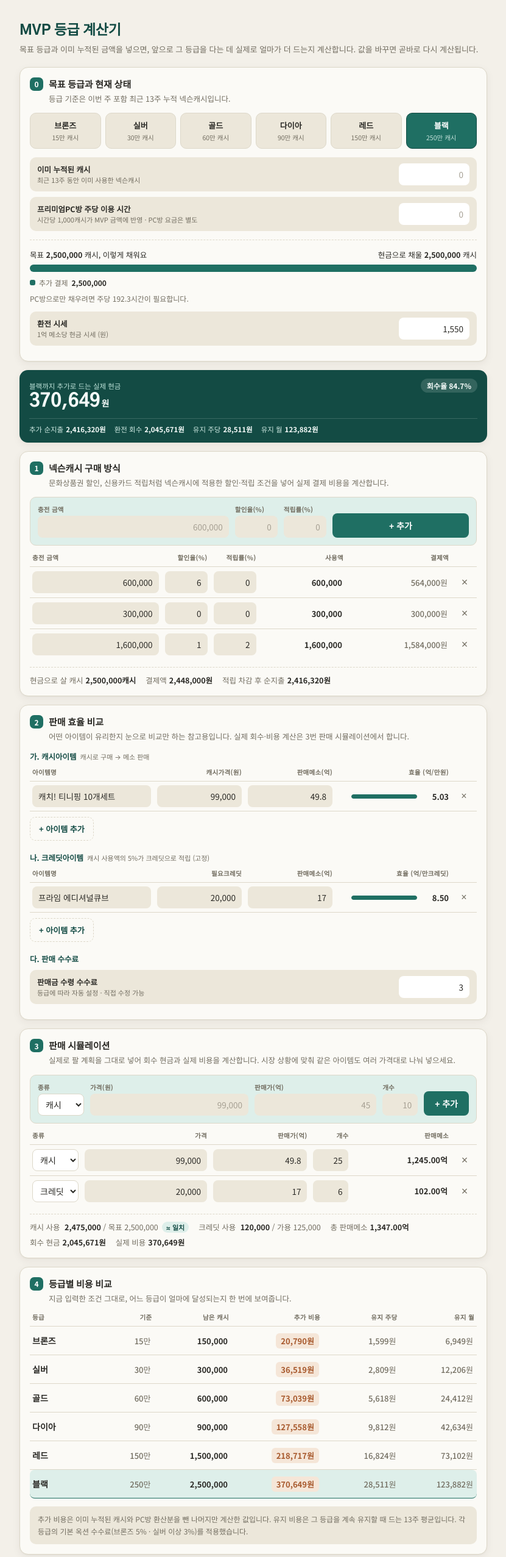
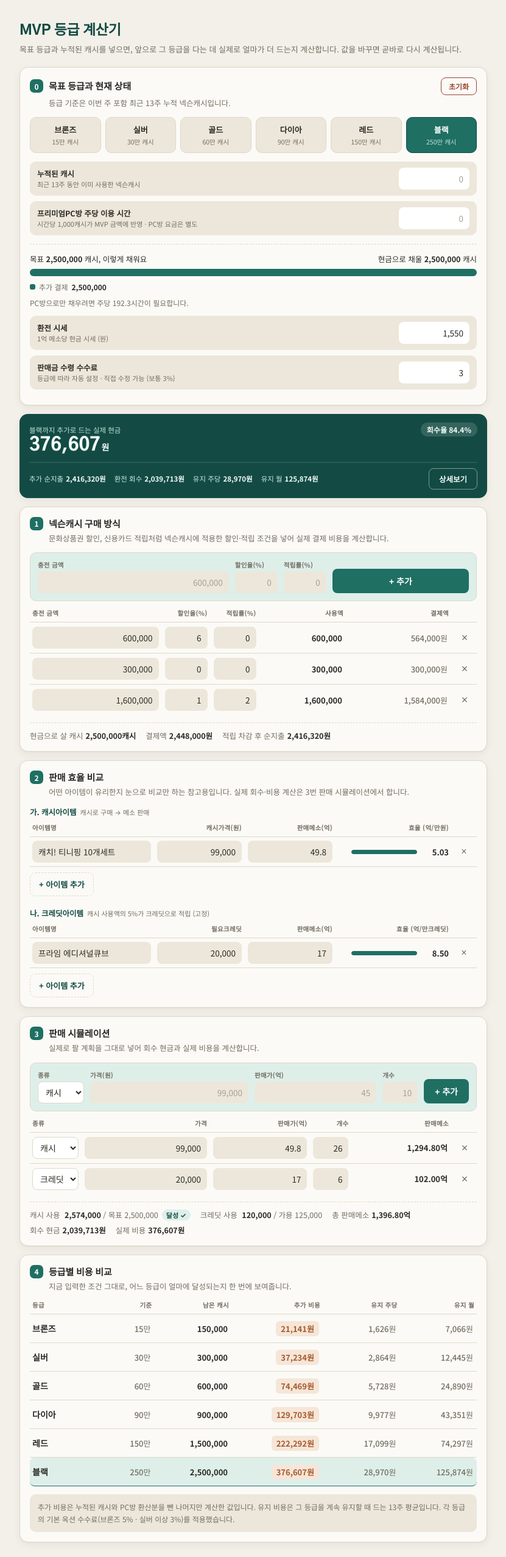
Before and after one commit to TakHoYeong/MVP-grade-calculator, a React (Vite) app: page / in a window 1280 px wide. Shown: the top 2554 px of the page at 61% size, without its empty margins (224-1055 px from the left). Built offline with nearby package versions, Linux system fonts and the light colour scheme.

Commit message:
chore: 푸터 복구·수수료 0번 이동·초기화 확인팝업·용어 통일·죽은코드 제거

```diff
--- a/src/App.tsx
+++ b/src/App.tsx
@@ -1,10 +1,11 @@
-import { useMemo } from 'react';
+import { useMemo, useState } from 'react';
 import { Breakdown } from './components/Breakdown';
 import { Card } from './components/Card';
 import { GradeCompareTable } from './components/GradeCompareTable';
 import { GradePicker } from './components/GradePicker';
 import { InlineField } from './components/InlineField';
 import { ItemTable } from './components/ItemTable';
+import { Modal } from './components/Modal';
 import { ResultBar } from './components/ResultBar';
 import { SaleSim } from './components/SaleSim';
 import { TargetComposition } from './components/TargetComposition';
@@ -42,20 +43,32 @@ export default function App() {
   );
   const maintenance = useMemo(() => calculate(state, grade.req, fee, 0), [state, grade.req, fee]);
 
+  const [detailOpen, setDetailOpen] = useState(false);
+  const [confirmReset, setConfirmReset] = useState(false);
+
   return (
     <div className="wrap">
       <h1 className="page-title">MVP 등급 계산기</h1>
       <p className="lede">
-        목표 등급과 이미 누적된 금액을 넣으면, 앞으로 그 등급을 다는 데 실제로 얼마가 더 드는지
+        목표 등급과 누적된 캐시를 넣으면, 앞으로 그 등급을 다는 데 실제로 얼마가 더 드는지
         계산합니다. 값을 바꾸면 곧바로 다시 계산됩니다.
       </p>
 
       {/* 0단계 */}
-      <Card step={0} title="목표 등급과 현재 상태" desc="등급 기준은 이번 주 포함 최근 13주 누적 넥슨캐시입니다.">
+      <Card
+        step={0}
+        title="목표 등급과 현재 상태"
+        desc="등급 기준은 이번 주 포함 최근 13주 누적 넥슨캐시입니다."
+        headerRight={
+          <button type="button" className="danger-btn" onClick={() => setConfirmReset(true)}>
+            초기화
+          </button>
+        }
+      >
         <GradePicker value={state.grade} onChange={setGrade} />
 
         <InlineField
-          label="이미 누적된 캐시"
+          label="누적된 캐시"
           hint="최근 13주 동안 이미 사용한 넥슨캐시"
           value={state.alreadyCash}
           placeholder="0"
@@ -84,9 +97,20 @@ export default function App() {
           comma
           onChange={(v) => patch({ exRate: v })}
         />
+        <InlineField
+          label="판매금 수령 수수료"
+          hint="등급에 따라 자동 설정 · 직접 수정 가능 (보통 3%)"
+          value={state.feeRate}
+          onChange={(v) => patch({ feeRate: v })}
+        />
       </Card>
 
-      <ResultBar grade={grade} result={result} maintenance={maintenance} />
+      <ResultBar
+        grade={grade}
+        result={result}
+        maintenance={maintenance}
+        onDetail={() => setDetailOpen(true)}
+      />
 
       {/* 1단계 */}
       <Card
@@ -152,21 +176,13 @@ export default function App() {
           onRemove={(id) => removeItem('creditItems', id)}
           onAdd={() => addItem('creditItems')}
         />
-
-        <h3 className="subhead">다. 판매 수수료</h3>
-        <InlineField
-          label="판매금 수령 수수료"
-          hint="등급에 따라 자동 설정 · 직접 수정 가능"
-          value={state.feeRate}
-          onChange={(v) => patch({ feeRate: v })}
-        />
       </Card>
 
       {/* 3단계 */}
       <Card
         step={3}
         title="판매 시뮬레이션"
-        desc="실제로 팔 계획을 그대로 넣어 회수 현금과 실제 비용을 계산합니다. 시장 상황에 맞춰 같은 아이템도 여러 가격대로 나눠 넣으세요."
+        desc="실제로 팔 계획을 그대로 넣어 회수 현금과 실제 비용을 계산합니다."
       >
         <SaleSim
           sales={state.sales}
@@ -185,14 +201,14 @@ export default function App() {
       >
         <GradeCompareTable state={state} alreadyCash={alreadyCash} current={state.grade} />
         <div className="note">
-          추가 비용은 이미 누적된 캐시와 PC방 환산분을 뺀 나머지만 계산한 값입니다. 유지 비용은 그
+          추가 비용은 누적된 캐시와 PC방 환산분을 뺀 나머지만 계산한 값입니다. 유지 비용은 그
           등급을 계속 유지할 때 드는 13주 평균입니다. 각 등급의 기본 옥션 수수료(브론즈 5% · 실버
           이상 3%)를 적용했습니다.
         </div>
       </Card>
 
-      {/* 5단계 */}
-      <Card step={5} title="상세 내역" desc="판매 시뮬레이션 기준으로 계산된 세부 값입니다.">
+      <Modal open={detailOpen} onClose={() => setDetailOpen(false)} title="상세 내역">
+        <p className="modal-desc">판매 시뮬레이션 기준으로 계산된 세부 값입니다.</p>
         <Breakdown grade={grade} result={result} alreadyCash={alreadyCash} feeRate={fee} />
         <div className="note">
           <b>계산에서 빠진 것</b> · 마일리지로 할인받아 결제한 금액은 MVP 누적에 반영되지 않습니다.
@@ -200,10 +216,26 @@ export default function App() {
           금액은 지나간 비용이므로 앞으로의 계산에서 제외됩니다. 대량 판매 시 시세가 밀릴 수 있으니
           판매가는 평균 체결가로 넣으세요.
         </div>
-        <button type="button" className="reset-btn" onClick={reset}>
-          입력값 초기화
-        </button>
-      </Card>
+      </Modal>
+
+      <Modal open={confirmReset} onClose={() => setConfirmReset(false)} title="입력값 초기화">
+        <p className="modal-desc">입력한 값이 모두 기본값으로 돌아갑니다. 정말 초기화할까요?</p>
+        <div className="modal-actions">
+          <button type="button" className="btn-ghost" onClick={() => setConfirmReset(false)}>
+            취소
+          </button>
+          <button
+            type="button"
+            className="btn-danger"
+            onClick={() => {
+              reset();
+              setConfirmReset(false);
+            }}
+          >
+            초기화
+          </button>
+        </div>
+      </Modal>
 
       <footer className="footer">
         모든 시세·조건은 직접 입력한 값 기준이며, 실제 거래 시세와 다를 수 있습니다.
--- a/src/components/Breakdown.tsx
+++ b/src/components/Breakdown.tsx
@@ -27,7 +27,7 @@ export function Breakdown({ grade, result, alreadyCash, feeRate }: Props) {
     <div>
       <Group label="목표 채우기" />
       <Row k="목표 등급 기준" v={`${int(grade.req)}캐시`} />
-      <Row k="이미 누적된 캐시" v={`${int(alreadyCash)}캐시`} />
+      <Row k="누적된 캐시" v={`${int(alreadyCash)}캐시`} />
       <Row k="PC방 환산 캐시 (13주)" v={`${int(result.pcCash)}캐시`} />
       <Row k="현금으로 살 캐시" v={`${int(result.needCash)}캐시`} />
 
--- a/src/components/Card.tsx
+++ b/src/components/Card.tsx
@@ -4,11 +4,13 @@ interface Props {
   step: number | string;
   title: string;
   desc?: string;
+  /** 카드 헤더 우측에 놓을 요소 (예: 초기화 버튼) */
+  headerRight?: ReactNode;
   children: ReactNode;
 }
 
 /** 번호가 붙은 단계 카드 */
-export function Card({ step, title, desc, children }: Props) {
+export function Card({ step, title, desc, headerRight, children }: Props) {
   return (
     <section className="card">
       <div className="card-head">
@@ -16,6 +18,7 @@ export function Card({ step, title, desc, children }: Props) {
           {step}
         </div>
         <h2>{title}</h2>
+        {headerRight && <div className="card-head-right">{headerRight}</div>}
       </div>
       {desc && <p className="card-desc">{desc}</p>}
       {children}
--- /dev/null
+++ b/src/components/Modal.tsx
@@ -0,0 +1,62 @@
+import { type ReactNode, useEffect, useRef } from 'react';
+
+interface Props {
+  open: boolean;
+  onClose: () => void;
+  title: string;
+  children: ReactNode;
+}
+
+/**
+ * 가벼운 모달. 닫혀 있으면 아무것도 렌더하지 않으므로,
+ * 안에 든 내용(상세 내역)은 열었을 때만 계산·표시된다.
+ * ESC·바깥 클릭으로 닫히고, 열리면 닫기 버튼에 포커스가 간다.
+ */
+export function Modal({ open, onClose, title, children }: Props) {
+  const closeRef = useRef<HTMLButtonElement>(null);
+
+  useEffect(() => {
+    if (!open) return;
+    const onKey = (e: KeyboardEvent) => {
+      if (e.key === 'Escape') onClose();
+    };
+    document.addEventListener('keydown', onKey);
+    const prevOverflow = document.body.style.overflow;
+    document.body.style.overflow = 'hidden';
+    closeRef.current?.focus();
+    return () => {
+      document.removeEventListener('keydown', onKey);
+      document.body.style.overflow = prevOverflow;
+    };
+  }, [open, onClose]);
+
+  if (!open) return null;
+
+  return (
+    <div className="modal-backdrop" onClick={onClose}>
+      <div
+        className="modal-panel"
+        role="dialog"
+        aria-modal="true"
+        aria-labelledby="modal-title"
+        onClick={(e) => e.stopPropagation()}
+      >
+        <div className="modal-head">
+          <h2 id="modal-title" className="modal-title">
+            {title}
+          </h2>
+          <button
+            ref={closeRef}
+            type="button"
+            className="modal-close"
+            onClick={onClose}
+            aria-label="닫기"
+          >
+            ×
+          </button>
+        </div>
+        <div className="modal-body">{children}</div>
+      </div>
+    </div>
+  );
+}
--- a/src/components/ResultBar.tsx
+++ b/src/components/ResultBar.tsx
@@ -8,10 +8,12 @@ interface Props {
   result: CalcResult;
   /** 누적 0 기준 = 계속 유지할 때의 비용 */
   maintenance: CalcResult;
+  /** 상세 내역 모달 열기 */
+  onDetail: () => void;
 }
 
 /** 스크롤 중에도 화면에 남는 결과 요약 */
-export function ResultBar({ grade, result, maintenance }: Props) {
+export function ResultBar({ grade, result, maintenance, onDetail }: Props) {
   return (
     <div className="result-bar">
       <div className="result-top">
@@ -25,6 +27,7 @@ export function ResultBar({ grade, result, maintenance }: Props) {
         <div className="badge">회수율 {pct(result.recovery)}</div>
       </div>
 
+      <div className="result-sub-wrap">
         <div className="result-sub">
           <div>
             추가 순지출<b>{won(result.spend)}</b>
@@ -39,7 +42,10 @@ export function ResultBar({ grade, result, maintenance }: Props) {
             유지 월<b>{won((maintenance.cost / WEEKS) * WEEKS_PER_MONTH)}</b>
           </div>
         </div>
-
+        <button type="button" className="result-detail-btn" onClick={onDetail}>
+          상세보기
+        </button>
+      </div>
     </div>
   );
 }
--- a/src/components/SaleSim.tsx
+++ b/src/components/SaleSim.tsx
@@ -36,7 +36,8 @@ export function SaleSim({ sales, result, onPatch, onRemove, onAdd }: Props) {
   };
 
   const { cashUsed, creditUsed, mesoRaw } = result.sale;
-  const cashDiff = cashUsed - result.needCash;
+  // MVP 는 목표 금액 '이상'을 채워야 달성된다. 근처(부족)면 달성되지 않는다.
+  const shortfall = result.needCash - cashUsed;
   const creditOver = creditUsed > result.creditAvailable;
 
   return (
@@ -158,12 +159,8 @@ export function SaleSim({ sales, result, onPatch, onRemove, onAdd }: Props) {
       <div className="totals sim-totals">
         <span>
           캐시 사용 <b>{int(cashUsed)}</b> / 목표 {int(result.needCash)}
-          <em className={`sim-tag ${Math.abs(cashDiff) <= result.needCash * 0.01 ? 'ok' : 'warn'}`}>
-            {Math.abs(cashDiff) <= result.needCash * 0.01
-              ? '≈ 일치'
-              : cashDiff < 0
-                ? `${int(-cashDiff)} 부족`
-                : `${int(cashDiff)} 초과`}
+          <em className={`sim-tag ${shortfall > 0 ? 'warn' : 'ok'}`}>
+            {shortfall > 0 ? `${int(shortfall)} 더 필요` : '달성 ✓'}
           </em>
         </span>
         <span>
--- a/src/index.css
+++ b/src/index.css
@@ -333,13 +333,22 @@ img {
   margin-left: 2px;
 }
 
+.result-sub-wrap {
+  display: flex;
+  align-items: center;
+  flex-wrap: wrap;
+  gap: 10px 12px;
+  margin-top: 10px;
+  padding-top: 9px;
+  border-top: 1px solid rgb(244 251 249 / 16%);
+}
+
 .result-sub {
   display: grid;
   grid-template-columns: repeat(2, 1fr);
   gap: 5px 12px;
-  margin-top: 10px;
-  padding-top: 9px;
-  border-top: 1px solid rgb(244 251 249 / 16%);
+  flex: 1;
+  min-inline-size: 0;
   font-size: 11.5px;
   color: #cfeae3;
 }
@@ -348,6 +357,158 @@ img {
   color: #f4fbf9;
   font-weight: 700;
   margin-left: 4px;
+}
+
+.result-detail-btn {
+  flex-shrink: 0;
+  margin-left: auto;
+  border: 1px solid rgb(244 251 249 / 45%);
+  background: transparent;
+  color: #f4fbf9;
+  font-family: inherit;
+  font-size: 12.5px;
+  font-weight: 700;
+  padding: 7px 16px;
+  border-radius: 8px;
+  cursor: pointer;
+  white-space: nowrap;
+}
+
+.result-detail-btn:hover {
+  background: rgb(244 251 249 / 14%);
+}
+
+.result-detail-btn:focus-visible {
+  outline: 2px solid #f4fbf9;
+  outline-offset: 2px;
+}
+
+/* ---------- 모달 ---------- */
+.modal-backdrop {
+  position: fixed;
+  inset: 0;
+  z-index: 100;
+  display: flex;
+  align-items: center;
+  justify-content: center;
+  padding: 16px;
+  background: rgb(0 0 0 / 50%);
+}
+
+.modal-panel {
+  inline-size: 100%;
+  max-inline-size: 520px;
+  max-block-size: 85vh;
+  overflow-y: auto;
+  background: var(--surface);
+  border-radius: 14px;
+  padding: 16px 18px 20px;
+  box-shadow: 0 16px 48px rgb(0 0 0 / 28%);
+}
+
+.modal-head {
+  display: flex;
+  align-items: center;
+  justify-content: space-between;
+  gap: 10px;
+  margin-bottom: 6px;
+}
+
+.modal-title {
+  margin: 0;
+  font-family: 'Gothic A1', sans-serif;
+  font-size: 18px;
+  font-weight: 800;
+}
+
+.modal-close {
+  flex-shrink: 0;
+  inline-size: 34px;
+  block-size: 34px;
+  border: none;
+  background: transparent;
+  color: var(--text-muted);
+  font-size: 22px;
+  line-height: 1;
+  border-radius: 8px;
+  cursor: pointer;
+}
+
+.modal-close:hover {
+  background: var(--warn-soft);
+  color: var(--danger);
+}
+
+.modal-close:focus-visible {
+  outline: 2px solid var(--accent);
+  outline-offset: 1px;
+}
+
+.modal-desc {
+  margin: 0 0 12px;
+  font-size: 13px;
+  color: var(--text-muted);
+}
+
+.modal-actions {
+  display: flex;
+  justify-content: flex-end;
+  gap: 8px;
+  margin-top: 6px;
+}
+
+.btn-ghost {
+  border: 1px solid var(--border);
+  background: transparent;
+  color: var(--text);
+  font-family: inherit;
+  font-size: 13px;
+  font-weight: 700;
+  padding: 9px 16px;
+  border-radius: 8px;
+  cursor: pointer;
+}
+
+.btn-ghost:hover {
+  background: var(--surface-alt);
+}
+
+.btn-danger {
+  border: 1px solid var(--danger);
+  background: var(--danger);
+  color: #fff;
+  font-family: inherit;
+  font-size: 13px;
+  font-weight: 700;
+  padding: 9px 16px;
+  border-radius: 8px;
+  cursor: pointer;
+}
+
+.btn-danger:hover {
+  filter: brightness(0.94);
+}
+
+/* 카드 헤더 우측 액션 (초기화 버튼 등) */
+.card-head-right {
+  margin-left: auto;
+}
+
+.danger-btn {
+  border: 1px solid var(--danger);
+  background: transparent;
+  color: var(--danger);
+  font-family: inherit;
+  font-size: 12px;
+  font-weight: 700;
+  padding: 5px 12px;
+  border-radius: 8px;
+  cursor: pointer;
+  white-space: nowrap;
+}
+
+.danger-btn:hover {
+  background: var(--warn-soft);
 }
 
 .badge {
--- a/src/lib/defaults.ts
+++ b/src/lib/defaults.ts
@@ -1,4 +1,4 @@
-import type { CalcState, ItemRow, SaleRow } from './types';
+import type { CalcState, ItemRow } from './types';
 
 /** 행 추가·초기화에 쓰는 id 생성기 */
 let seq = 0;
@@ -9,10 +9,6 @@ export function newId(prefix = 'r'): string {
 
 export function emptyItem(): ItemRow {
   return { id: newId('i'), name: '', unitCost: null, saleMeso: null };
-}
-
-export function emptySale(kind: SaleRow['kind'] = 'cash'): SaleRow {
-  return { id: newId('s'), kind, unitCost: null, saleMeso: null, qty: null };
 }
 
 /**
@@ -32,7 +28,8 @@ export function createDefaultState(): CalcState {
     cashItems: [{ id: newId('i'), name: '캐치! 티니핑 10개세트', unitCost: 99_000, saleMeso: 49.8 }],
     creditItems: [{ id: newId('i'), name: '프라임 에디셔널큐브', unitCost: 20_000, saleMeso: 17 }],
     sales: [
-      { id: newId('s'), kind: 'cash', unitCost: 99_000, saleMeso: 49.8, qty: 25 },
+      // 목표(250만)를 넘기려면 99,000원 아이템 26개(=2,574,000) 필요 — 25개는 2,475,000으로 미달
+      { id: newId('s'), kind: 'cash', unitCost: 99_000, saleMeso: 49.8, qty: 26 },
       { id: newId('s'), kind: 'credit', unitCost: 20_000, saleMeso: 17, qty: 6 },
     ],
     feeRate: 3,
--- a/src/lib/types.ts
+++ b/src/lib/types.ts
@@ -36,9 +36,6 @@ export interface ItemRow {
   /** 1개를 팔 때 받는 메소(억) */
   saleMeso: number | null;
 }
-
-/** 아이템 비교표 종류 */
-export type ItemKind = 'cash' | 'credit';
 
 /** 판매 시뮬레이션 재화 종류 — 캐시로 산 아이템 / 크레딧으로 산 아이템 */
 export type SaleKind = 'cash' | 'credit';
```
Lines whose indentation alone changed are shown as unchanged.
